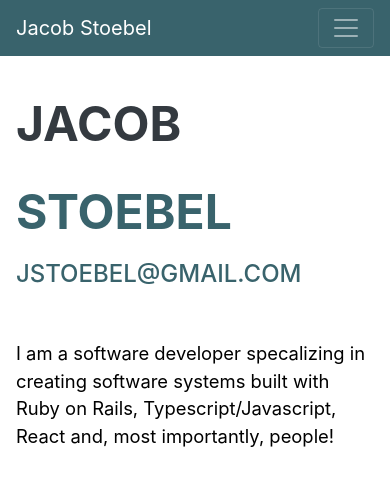
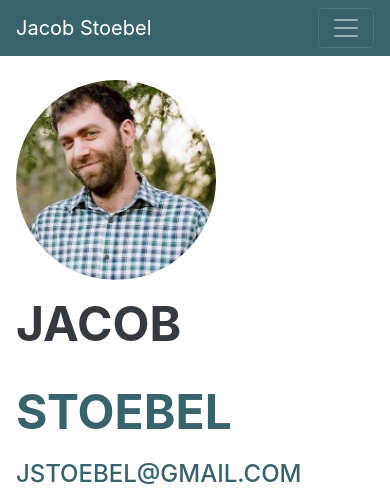
Before and after one commit to jstoebel/jstoebel_blog2, a Gatsby site: page / in a window 390 px wide. Shown: the top 495 px of the page. Built offline with nearby package versions, Linux system fonts and the light colour scheme; Gatsby itself is replaced by a stand-in of ours; some packages are replaced by stand-ins of ours; a web font is replaced by a local one.

Commit message:
add headshot to top of home in mobile and tablet
also fix bug where home main section clashed with sidebar at 911px

```diff
--- a/src/assets/sass/_about.scss
+++ b/src/assets/sass/_about.scss
@@ -1,4 +1,5 @@
 .about {
+  flex-direction: column;
   &__header {
     display: flex;
     flex-wrap: wrap;
@@ -7,4 +8,14 @@
   &__first-name {
     margin-right: 10px;
   }
+
+  &__headshot {
+    float: left;
+    margin-right: auto;
+    width: 200px;
+
+    @media (min-width: 992px) {
+      display: none;
+    }
+  }
 }
--- a/src/assets/sass/_global.scss
+++ b/src/assets/sass/_global.scss
@@ -76,7 +76,7 @@
 .main-body {
   padding-left: $sidebar-base-width;
 
-  @media (max-width: 992px) {
+  @media (max-width: 991px) {
     padding-left: 0;
   }
 }
--- a/src/components/About.js
+++ b/src/components/About.js
@@ -2,12 +2,15 @@
 
 import config from '../../config';
 import SocialIcons from '../components/SocialIcons'
+import headshot from '../assets/images/headshot.jpg';
 
 const About = () => {
   return <section
     className="about resume-section p-3 p-lg-5 d-flex align-items-center"
     id="about"
   >
+
+    <img src={headshot} alt="Jacob Stoebel" className="about__headshot img-fluid img-profile rounded-circle"/>
     <div className="w-100">
       <h1 className="mb-0 about__header">
         <span className="about__first-name">{config.firstName}</span>
--- a/src/components/Sidebar.js
+++ b/src/components/Sidebar.js
@@ -21,7 +21,7 @@
           <img
             className="img-fluid img-profile rounded-circle mx-auto mb-2"
             src={headshot}
-            alt=""
+            alt="Jacob Stoebel"
           />
         </span>
       </a>
```
